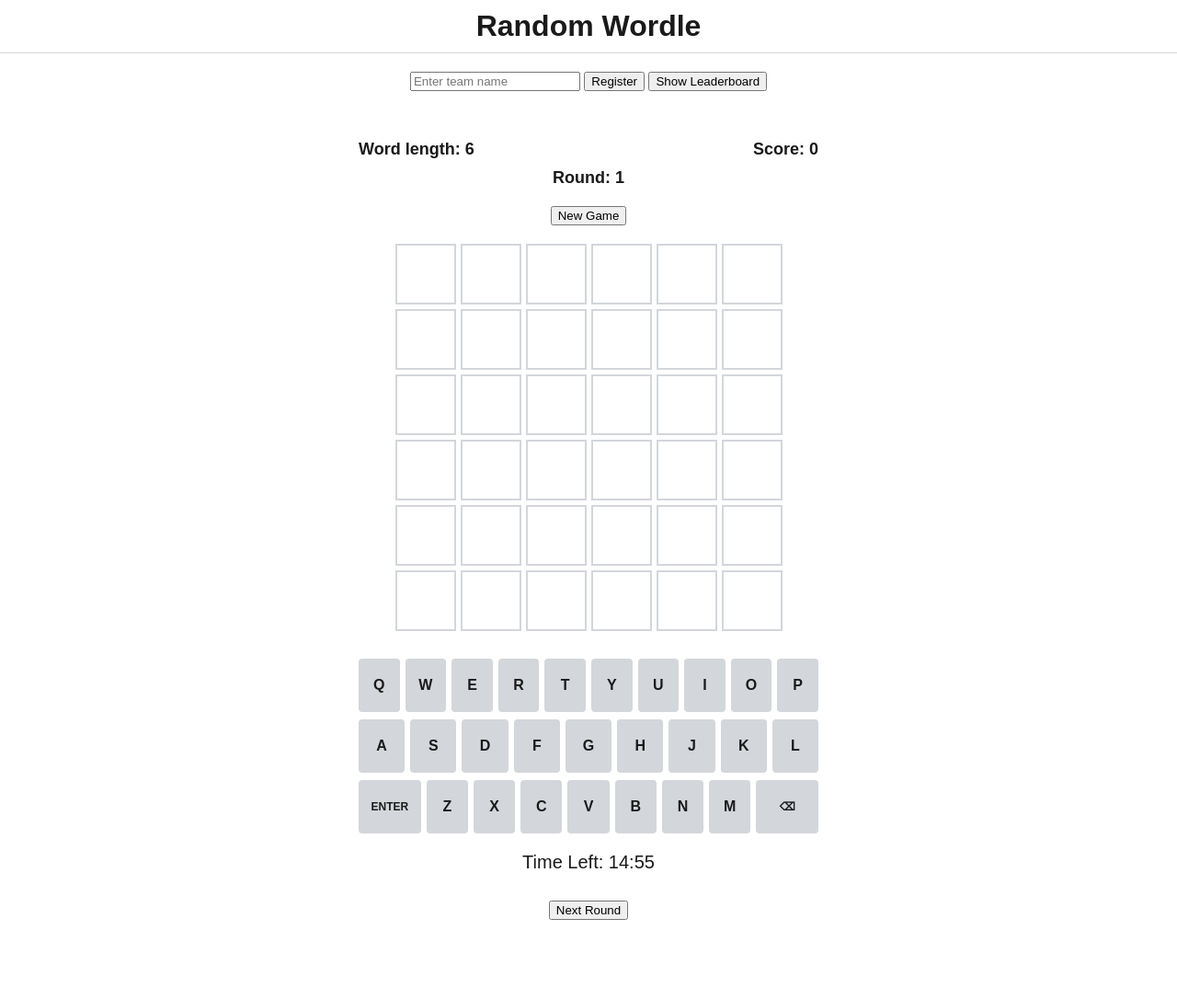
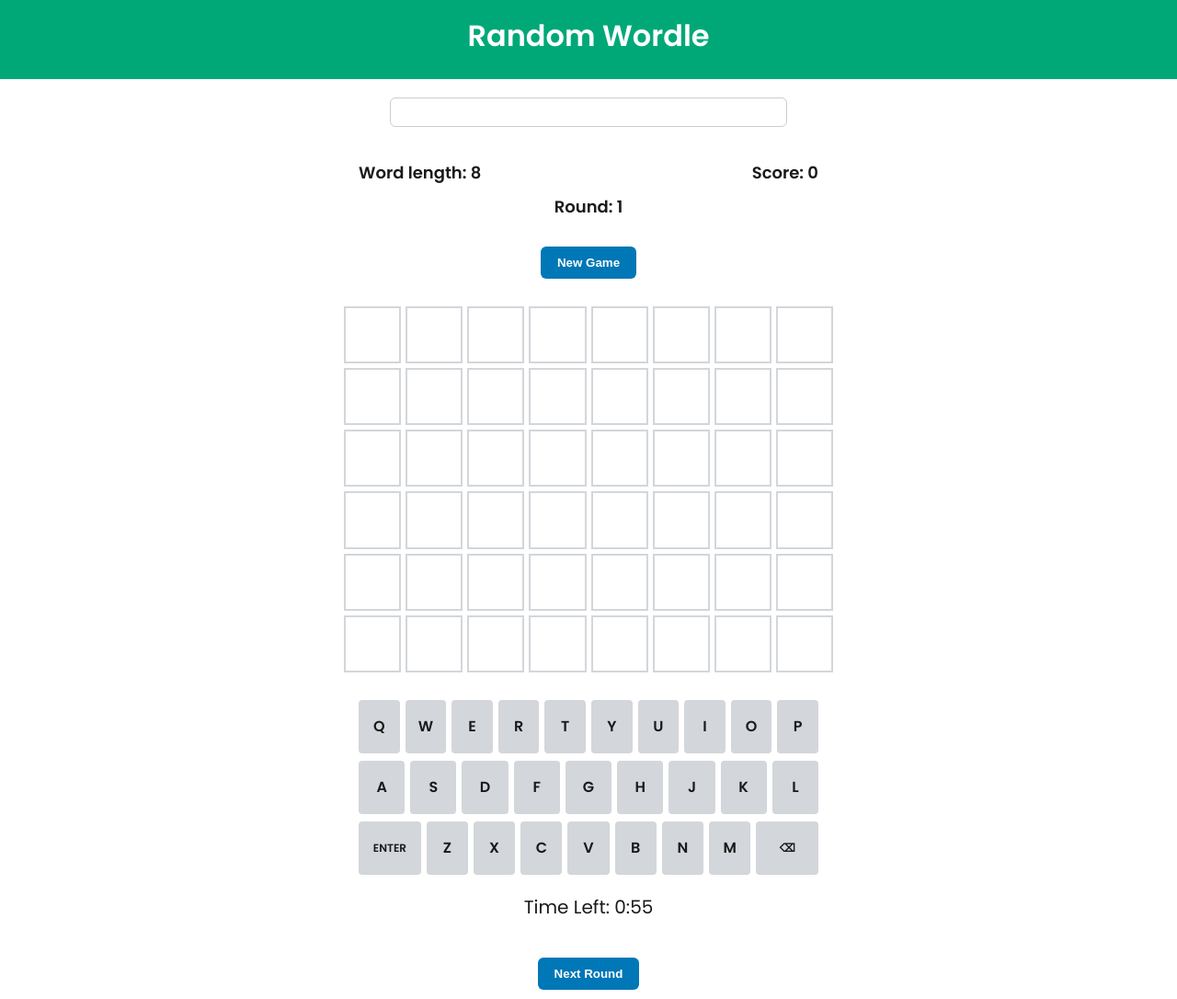
Before and after one commit to HoggyHog/ED, a Flask app: page /run in a window 1280 px wide. Shown: the whole page at 92% size. Before the commit the page ends 1000 px from the top, so only its background shows below. Run offline with Flask 3, Linux system fonts and the light colour scheme.

Commit message:
prolly last

```diff
--- a/app.py
+++ b/app.py
@@ -55,7 +55,7 @@
 @app.route('/admin_login', methods=['POST'])
 def admin_login():
     data = request.json
-    if data.get('username') == 'Pradheep' and data.get('password') == '3':
+    if data.get('username') == 'Pradheep' and data.get('password') == 'Tamilan@290803':
         session['admin'] = True
         return jsonify({"status": "success"}), 200
     return jsonify({"status": "error", "message": "Unauthorized"}), 401
@@ -100,6 +100,10 @@
 def run_game():
     return render_template('run.html')
 
+@app.route('/game_over')
+def game_over():
+    return render_template('game_over.html')
+
 if __name__ == '__main__':
     app.run(debug=True)
 
@@ -116,6 +120,8 @@
     return jsonify({"status": "success"})
 
 
+
+
 #@app.route('/progress', methods=['GET'])  # update to use live_scores now
 #def progress():
 #    print('prog')
--- a/static/script.js
+++ b/static/script.js
@@ -1,9 +1,9 @@
 // Word lists for different lengths
 const wordLists = {
-    5: ["power"],
-    6: ["energy"],
-    7: ["current"],
-    8: ["windmill"]
+    5: ["power","anode","solar","reuse","green"],
+    6: ["energy","biogas","charge","offset","reduce","biogas"],
+    7: ["current","outages","climate","recycle","battery"],
+    8: ["windmill","dispatch","blackout","hydrogen","electric"]
 };
 
 let currentWord = "";
@@ -17,6 +17,9 @@
 let roundNumber = 1;
 
 let team_name=localStorage.getItem('teamName')
+
+let usedWords = new Set(); // Track words already used
+
 
 
 // Calculate score based on word length and number of attempts
@@ -39,19 +42,37 @@
     if (isNewGame) {
         totalScore = 0;
         roundNumber = 1;
+        usedWords.clear();
         updateScoreDisplay();
         updateRoundDisplay();
     }
 
     // Choose a random word length between 5 and 8
-    wordLength = Math.floor(Math.random() * 4) + 5; // Random number between 5 and 8
+    function getNewWord() {
+        let attempts = 0;
 
-    // Update the word length display
+        while (attempts < 100) {
+            const len = Math.floor(Math.random() * 4) + 5; // 5–8
+            const candidates = wordLists[len].filter(word => !usedWords.has(word));
+
+            if (candidates.length > 0) {
+                const word = candidates[Math.floor(Math.random() * candidates.length)];
+                usedWords.add(word);
+                return { word, length: len };
+            }
+
+            attempts++;
+        }
+
+        alert("⚠️ Out of unique words!");
+        return { word: "error", length: 5 };
+    }
+
+    const { word, length } = getNewWord();
+    currentWord = word;
+    wordLength = length;
+
     document.getElementById("current-length").textContent = `Word length: ${wordLength}`;
-
-    // Choose a random word based on the selected length
-    currentWord = wordLists[wordLength][Math.floor(Math.random() * wordLists[wordLength].length)];
-
     // Clear the board
     const board = document.getElementById("board");
     board.innerHTML = "";
@@ -359,7 +380,7 @@
         alert("Enter a team name");
         return;
     }
-    fetch("/register", {
+    fetch("register", {
         method: "POST",
         headers: { "Content-Type": "application/json" },
         body: JSON.stringify({ team_name: teamName })
--- a/templates/admin.html
+++ b/templates/admin.html
@@ -4,10 +4,12 @@
 <head>
     <title>Admin Dashboard</title>
     <style>
-        body { font-family: Arial, sans-serif; padding: 30px; }
+        body {  font-family: 'Poppins', sans-serif;}
         #admin-panel { display: none; margin-top: 20px; }
         canvas { margin-top: 30px; }
     </style>
+    <link href="https://fonts.googleapis.com/css2?family=Poppins:wght@400;600&display=swap" rel="stylesheet">
+
 </head>
 <body>
     <h2>Admin Login</h2>
--- a/templates/run.html
+++ b/templates/run.html
@@ -16,7 +16,7 @@
         }
 
         body {
-            font-family: Arial, sans-serif;
+            font-family: 'Poppins', sans-serif;
             display: flex;
             flex-direction: column;
             align-items: center;
@@ -29,19 +29,59 @@
 
         header {
             display: flex;
+            flex-direction: column;
+            align-items: center;
+            padding: 15px;
+            background-color: #00a878;
+            color: white;
             width: 100%;
-            justify-content: center;
-            align-items: center;
-            padding: 10px 0;
-            border-bottom: 1px solid var(--border);
-            position: relative;
         }
 
         .title {
+            font-family: 'Poppins', sans-serif;
             font-size: 32px;
+            font-weight: 600;
+            margin-bottom: 8px;
+        }
+
+
+
+        input#teamNameInput {
+            padding: 10px;
+            font-size: 1rem;
+            width: 250px;
+            border: 1px solid #ccc;
+            border-radius: 6px;
+            margin-top: 20px;
+        }
+
+        button {
+            background-color: #0077b6;
+            color: white;
+            padding: 10px 18px;
+            border: none;
+            border-radius: 6px;
             font-weight: bold;
-            text-align: center;
+            margin: 10px 5px;
+            cursor: pointer;
+            transition: background-color 0.3s ease;
         }
+
+        button:hover {
+            background-color: #005f8f;
+        }
+
+        pre#leaderboard {
+            background: white;
+            border: 1px solid #ccc;
+            padding: 15px;
+            border-radius: 6px;
+            font-family: 'Poppins', sans-serif;
+            margin-top: 20px;
+            max-width: 400px;
+            width: 90%;
+        }
+
 
         .info-bar {
             display: flex;
@@ -289,16 +329,14 @@
             gap: 10px;
         }
     </style>
+    <link href="https://fonts.googleapis.com/css2?family=Poppins:wght@400;600&display=swap" rel="stylesheet">
+
 </head>
 <body>
     <header>
         <div class="title">Random Wordle</div>
     </header>
-<div style="margin-top: 20px;">
-    <input type="text" id="teamNameInput" placeholder="Enter team name" />
-    <button onclick="registerTeam()">Register</button>
-    <button onclick="showLeaderboard()">Show Leaderboard</button>
-</div>
+
 <pre id="leaderboard" style="margin-top: 20px;"></pre>
 
 
@@ -371,7 +409,7 @@
 </html>
 <div id="timer" style="font-size: 20px; margin-bottom: 15px;"></div>
 <script>
-    let totalTime = 15 * 60; // 15 minutes in seconds
+    let totalTime = 1 * 60; // 15 minutes in seconds
 
     function startPlayerTimer() {
     const timerEl = document.getElementById('timer');
@@ -384,63 +422,17 @@
         if (totalTime < 0) {
             clearInterval(interval);
             timerEl.innerText = "Time's up! Game Over.";
-                document.getElementById('game-area').style.display = 'none';
-                // Optionally show final score or redirect
+
+            // 🆕 Save score and redirect
+            localStorage.setItem("finalScore", totalScore);
+            window.location.href = "/game_over";
         }
     }, 1000);
 }
+
 
     window.onload = startPlayerTimer;
 </script>
 
 <div id="timer" style="font-size: 20px; margin-bottom: 15px;"></div>
 <button onclick="nextRound()">Next Round</button>
-
-<script>
-    let totalTime = 15 * 60; // 15 minutes in seconds
-    let totalScore = 0;
-
-    function startPlayerTimer() {
-        const timerEl = document.getElementById('timer');
-        const interval = setInterval(() => {
-            const minutes = Math.floor(totalTime / 60);
-            const seconds = totalTime % 60;
-            timerEl.innerText = `Time Left: ${minutes}:${seconds.toString().padStart(2, '0')}`;
-            totalTime--;
-
-            if (totalTime < 0) {
-                clearInterval(interval);
-                timerEl.innerText = "Time's up! Game Over.";
-                document.getElementById('game-area').style.display = 'none';
-            }
-        }, 1000);
-    }
-
-    window.onload = () => {
-        startPlayerTimer();
-
-        document.getElementById('next-round').addEventListener('click', () => {
-            const teamName = localStorage.getItem('teamName');
-            const score = parseInt(prompt("Enter score for this round:"));
-
-            totalScore += score;
-            console.log("🔢 Total Score:", totalScore);
-
-            // 1. Update dashboard
-            fetch('/push_score', {
-                method: 'POST',
-                headers: { 'Content-Type': 'application/json' },
-                body: JSON.stringify({ team_name: teamName, score: totalScore })
-            });
-
-            // 2. Update DB score
-            fetch('/submit_score', {
-                method: 'POST',
-                headers: { 'Content-Type': 'application/json' },
-                body: JSON.stringify({ team_name: teamName, score: score }) // only this round's score
-            });
-
-
-        });
-    };
-</script>
```
Also changed, not shown: templates/game_over.html (added, +31 -0 lines), templates/registration.html (+51 -4 lines). Lines whose indentation alone changed are shown as unchanged.
